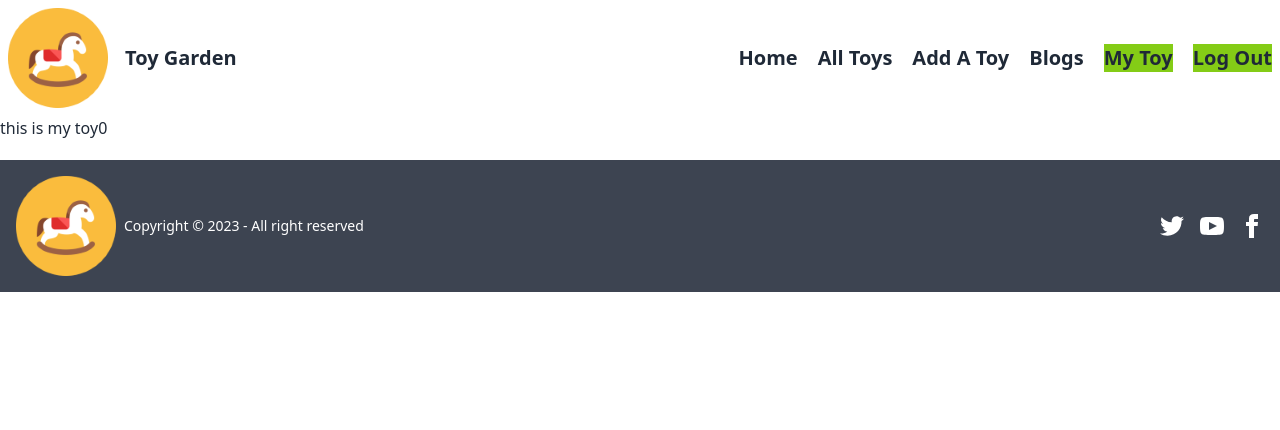
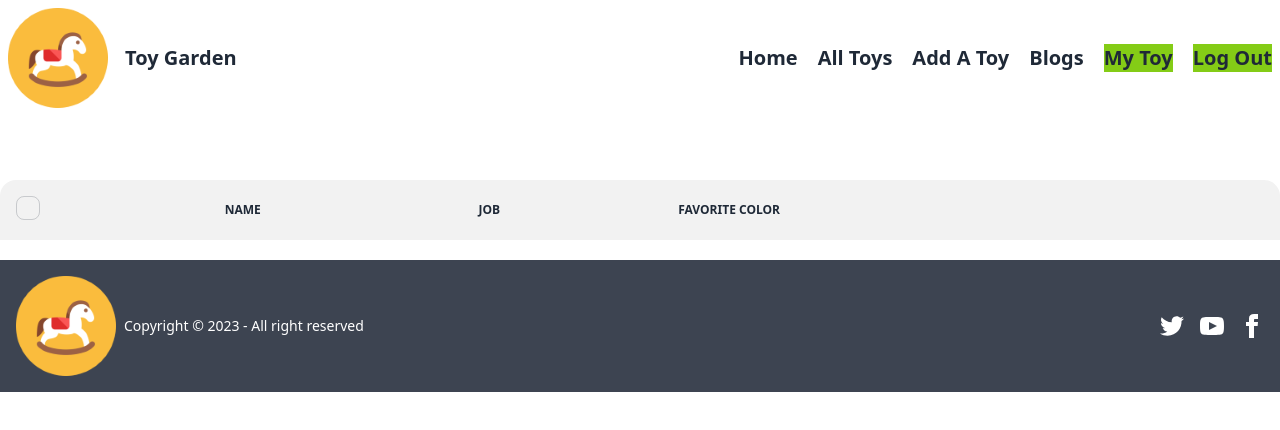
Before and after one commit to tanvirahammed308/assigment-11, a React (Vite) app: page /mytoy in a window 1280 px wide. Shown: the top 430 px of the page. Built offline with nearby package versions, Linux system fonts and the light colour scheme; no server answers; sample sign-in values are in the browser's storage.

Commit message:
private route added

```diff
--- a/src/components/Pages/MyToy.jsx
+++ b/src/components/Pages/MyToy.jsx
@@ -1,21 +1,46 @@
 import { useContext, useEffect, useState } from "react";
 import { AuthContext } from "../../providers/AuthProvider";
 
+const MyToy = () => {
+  const { user } = useContext(AuthContext);
+  const [mytoy, setMyToy] = useState([]);
+  const url = `http://localhost:5000/myToys?email=${user?.email}`;
+  useEffect(() => {
+    fetch(url)
+      .then((res) => res.json())
+      .then((data) => setMyToy(data));
+  }, [url]);
 
-const MyToy = () => {
-    const{user}=useContext(AuthContext);
-    const[mytoy,setMyToy]=useState([])
-    const url=`http://localhost:5000/myToys?email=${user?.email}`
-    useEffect(()=>{
-        fetch(url)
-        .then(res=>res.json()).then(data=>setMyToy(data))
-    },[url])
+  return (
+    <div className="container mx-auto lg:mt-16 sm:mt-40">
+      <div className="overflow-x-auto w-full">
+        <table className="table w-full">
+          {/* head */}
+          <thead>
+            <tr>
+              <th>
+                <label>
+                  <input type="checkbox" className="checkbox" />
+                </label>
+              </th>
+              <th>Name</th>
+              <th>Job</th>
+              <th>Favorite Color</th>
+              <th></th>
+            </tr>
+          </thead>
+          <tbody>
 
-    return (
-        <div>
-           <h1>this is my toy{mytoy.length}</h1>
-        </div>
-    );
+
+
+
+
+          </tbody>
+
+        </table>
+      </div>
+    </div>
+  );
 };
 
 export default MyToy;
--- /dev/null
+++ b/src/components/Pages/MyToyRow.jsx
@@ -0,0 +1,44 @@
+
+
+const MyToyRow = () => {
+    return (
+
+            <tr>
+              <th>
+                <label>
+                  <input type="checkbox" className="checkbox" />
+                </label>
+              </th>
+              <td>
+                <div className="flex items-center space-x-3">
+                  <div className="avatar">
+                    <div className="mask mask-squircle w-12 h-12">
+                      <img
+                        src="/tailwind-css-component-profile-2@56w.png"
+                        alt="Avatar Tailwind CSS Component"
+                      />
+                    </div>
+                  </div>
+                  <div>
+                    <div className="font-bold">Hart Hagerty</div>
+                    <div className="text-sm opacity-50">United States</div>
+                  </div>
+                </div>
+              </td>
+              <td>
+                Zemlak, Daniel and Leannon
+                <br />
+                <span className="badge badge-ghost badge-sm">
+                  Desktop Support Technician
+                </span>
+              </td>
+              <td>Purple</td>
+              <th>
+                <button className="btn btn-ghost btn-xs">details</button>
+              </th>
+            </tr>
+
+    );
+};
+
+export default MyToyRow;
--- /dev/null
+++ b/src/components/Routes/PrivateRoute.jsx
@@ -0,0 +1,20 @@
+import { useContext } from "react";
+import { AuthContext } from "../../providers/AuthProvider";
+import { Navigate } from "react-router-dom";
+
+
+
+const PrivateRoute = ({children}) => {
+    const {user,loading}=useContext(AuthContext);
+    if (loading) {
+        return <progress className="progress w-56"></progress>
+    }
+    if (user?.email) {
+        return children;
+    }
+    return (
+       <Navigate to='/login' replace></Navigate>
+    );
+};
+
+export default PrivateRoute;
--- a/src/components/Routes/Routes.jsx
+++ b/src/components/Routes/Routes.jsx
@@ -7,6 +7,7 @@ import Blogs from "../Pages/Blogs";
 import Register from "../Pages/Register";
 import Login from "../Pages/Login";
 import MyToy from "../Pages/MyToy";
+import PrivateRoute from "./PrivateRoute";
 
 const router = createBrowserRouter([
     {
@@ -28,7 +29,7 @@ const router = createBrowserRouter([
         },
         {
           path: "/mytoy",
-          element: <MyToy />,
+          element:<PrivateRoute> <MyToy /></PrivateRoute>
         },
         {
           path: "/blogs",
```
